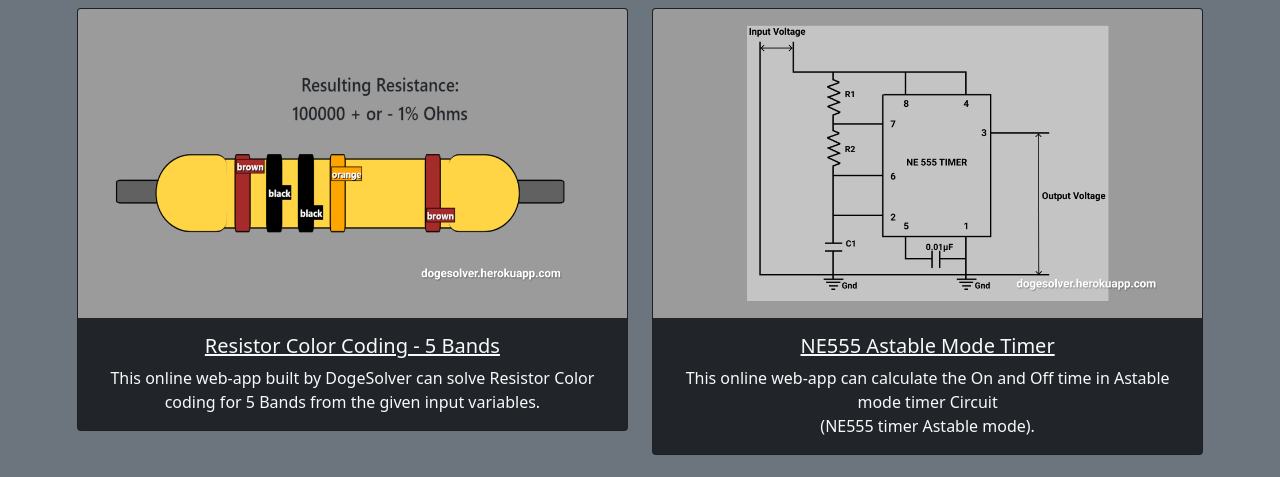
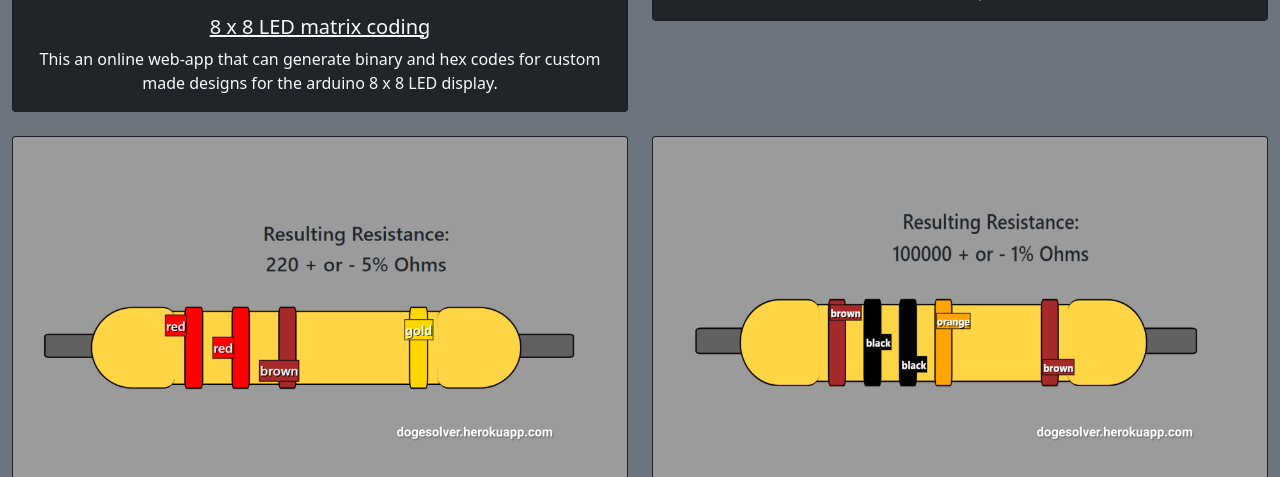
Before and after one commit to hariharan-tech/dogesolver, a Flask app: page / in a window 1280 px wide. Shown: the part 656-1133 px from the top of the page. Run offline with Flask 2, Linux system fonts and the light colour scheme.

Commit message:
Update homepage.html

```diff
--- a/templates/homepage.html
+++ b/templates/homepage.html
@@ -18,8 +18,17 @@
 {% block body %}
 <h2 class="welcometext">Welcome to Dogesolver!</h2>
 <h4 class="cotext">Check out our Web-apps</h4>
-<div class="container-fluid" id="homecontainer">
+<div class="container-fluid" id="">
 <div class="row row-cols-1 row-cols-md-2 g-4 my-3">
+    <div class="col">
+      <div class="card bg-dark text-light">
+          <img src="static/exematriximg.png" class="card-img-top" alt="about_us_img">
+        <div class="card-body">
+          <a href="/exematrix" class="link-light"><h5 class="card-title">8 x 8 LED matrix coding</h5></a>
+          <p class="card-text">This an online web-app that can generate binary and hex codes for custom made designs for the arduino 8 x 8 LED display.</p>
+        </div>
+      </div>
+    </div>
         <div class="col">
         <div class="card bg-dark text-light">
           <img src="static/threephase.png" class="card-img-top" alt="three_phase_solver_img">
```
